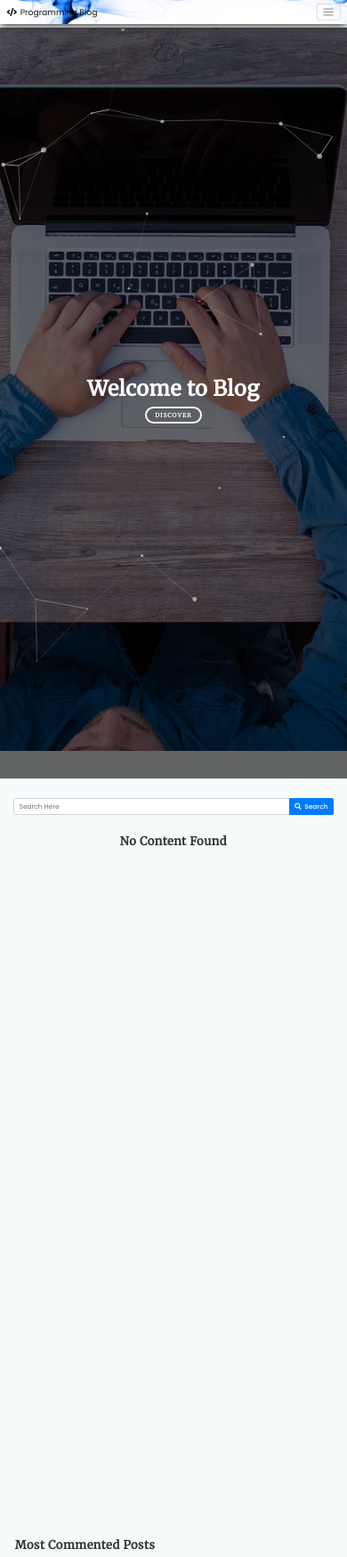
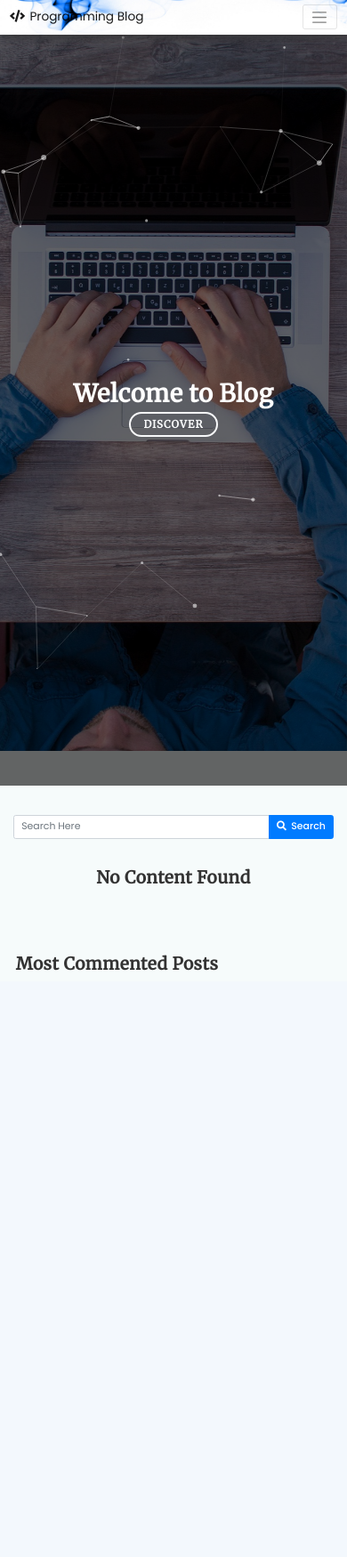
Before and after one commit to AmarjotSingh21/DjangoBlog, a Django app: page / in a window 390 px wide. Shown: the whole page at 89% size. After the commit the page ends 1091 px from the top, so only its background shows below. Run offline with Django 3.2, Linux system fonts and the light colour scheme; data that the repository does not hold is empty; some libraries are stand-ins or nearby versions.

Commit message:
design and comment fixes

```diff
--- a/static/style.css
+++ b/static/style.css
@@ -182,7 +182,7 @@ a:hover,a:focus{
 	width: 100%;
 	text-align: center;
 	color: white;
-	font-size:6vw;
+	font-size:7vw;
 }
 
 h1, h2, h3, h4, h5, h6 {
@@ -192,10 +192,10 @@ h1, h2, h3, h4, h5, h6 {
     letter-spacing: 0.5px;
 }
 .main-header a.btn{
-	border-radius: 2rem;
+	border-radius: 4rem;
 	padding: 0.3rem 1.3rem;
-	font-size: 1.7vw;
 	border-width: 2px;
+	font-size: 3vw;
 	font-weight: bold;
 	text-transform: uppercase;
 	letter-spacing: 1px;
@@ -204,7 +204,6 @@ h1, h2, h3, h4, h5, h6 {
 }
 .blog{
 	padding-top: 2rem;
-	min-height: 90vh;
 }
 .blog .post{padding-top:2rem;
 			padding-bottom:2rem;
@@ -386,26 +385,25 @@ aside .list-group-item{
 	border-radius: 1rem;
 }
 
+.animation-element{
+	opacity: 0;
+}
 .fly-in{
 	animation: fly-in 0.5s ease-out 1;
+	animation-fill-mode: forwards;
 }
 @keyframes fly-in{
 	0%{transform: translateX(10vw);opacity: 0;}
 	100%{transform: translateX(0vw);opacity: 1;}
 }
 
-
 @media (max-width: 576px) {
-  body{
-    font-size: 2.2vw;
+  html,body{
+    font-size: 2.8vw;
   }
 }
-
-@media (max-width: 768px) {
-  html {
-    font-size: 1.9vw;
-  }
-}
+/*
+ */
 /*
 @media (max-width: 992px) {
 	html {
```
Also changed, not shown: templates/home/post_detail.html (+7 -1 lines).
